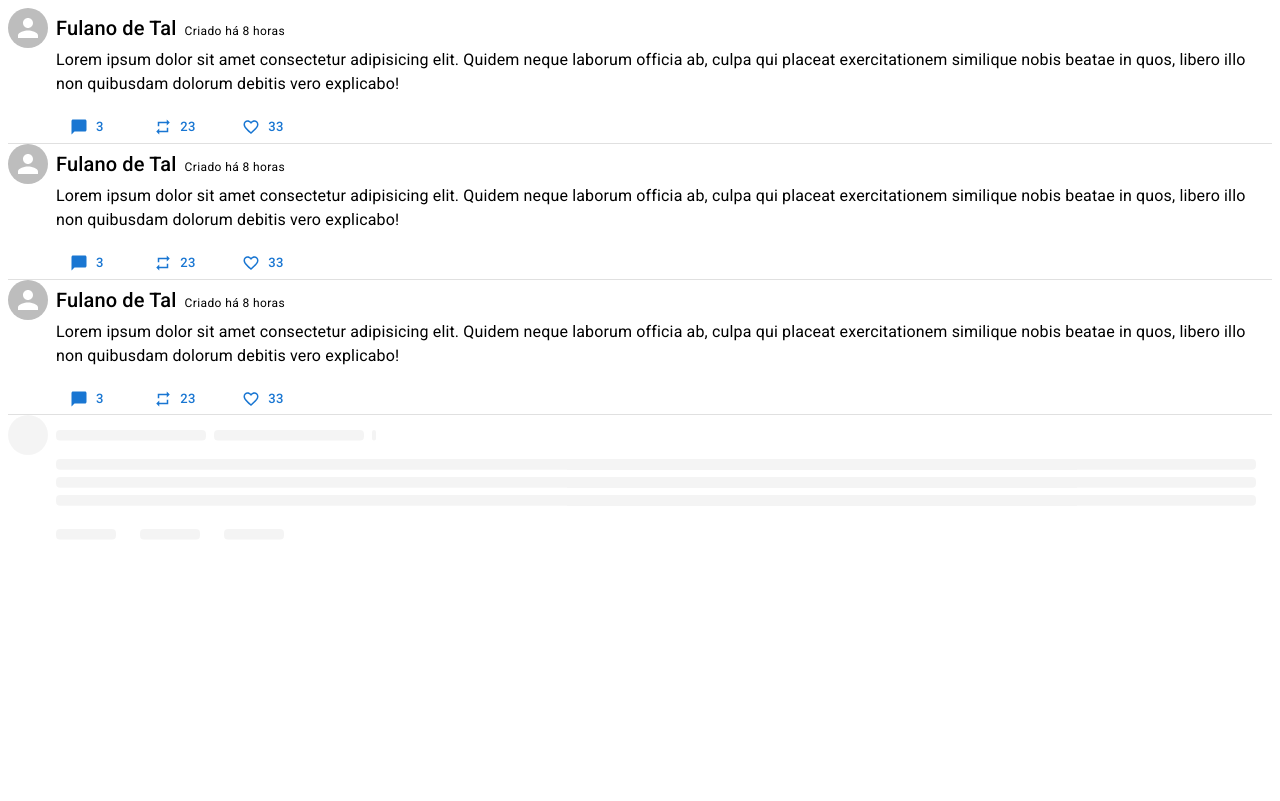
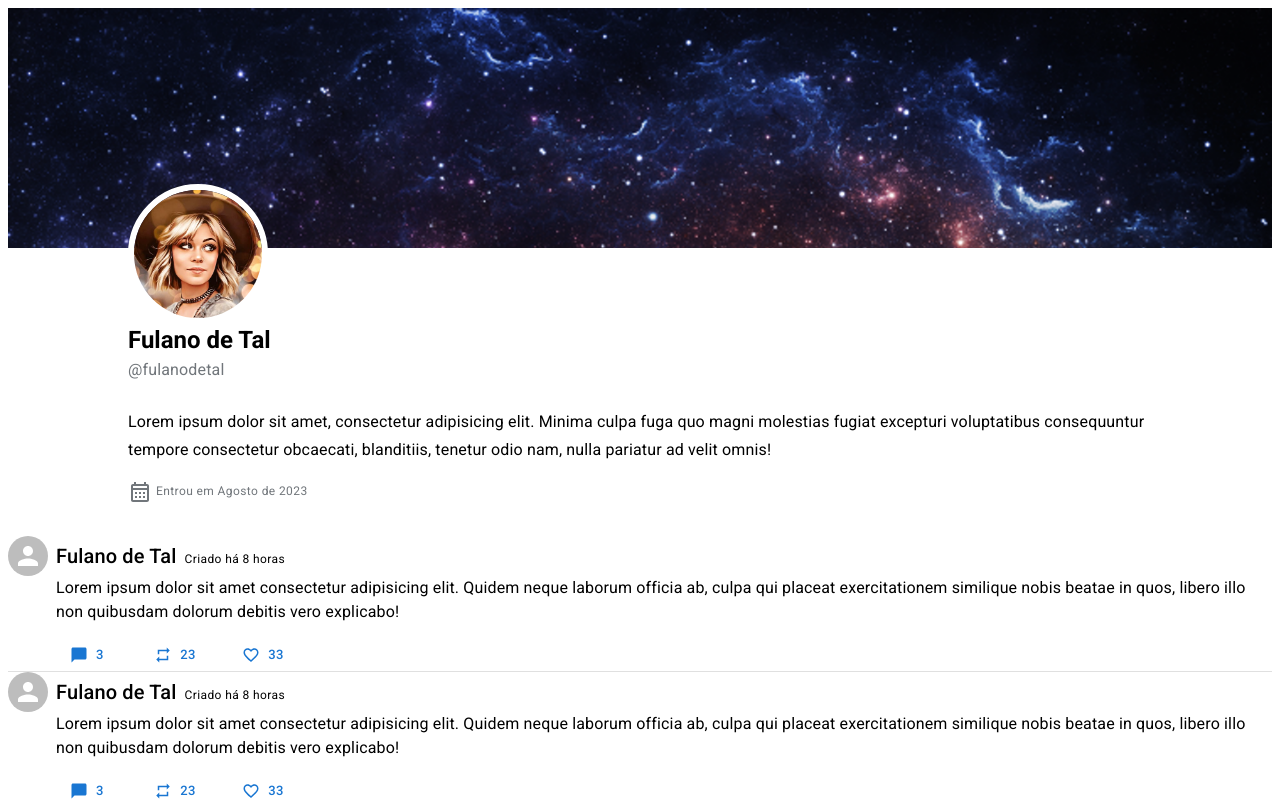
Before and after one commit to vicastanha/PRM-2023, a React (Vite) app in the folder frontend/: page / in a window 1280 px wide. Shown: the top 801 px of the page. Built offline with nearby package versions, Linux system fonts and the light colour scheme.

Commit message:
aula 14/08/2023

```diff
--- a/frontend/src/App.tsx
+++ b/frontend/src/App.tsx
@@ -1,12 +1,16 @@
 import { Divider } from "@mui/material"
 import TopicCard from "./components/TopicCard"
 import TopicCardSkeleton from "./components/TopicCardSkeleton"
+import HeaderProfile from "./components/HeaderProfile"
 
 
 function App() {
 
   return (
     <div id='App'>
+      <HeaderProfile/>
+      <TopicCard/>
+      <Divider />
       <TopicCard/>
       <Divider />
       <TopicCard/>
--- /dev/null
+++ b/frontend/src/components/HeaderProfile/index.tsx
@@ -0,0 +1,47 @@
+import { Avatar, Box, Typography } from "@mui/material";
+import { CalendarMonthOutlined } from "@mui/icons-material";
+
+//import de imgs
+import banner from '../../assets/img/profile_banner.png';
+import avatar from '../../assets/img/profile_avatar.jpg';
+
+//importando css
+import './style.css';
+
+function HeaderProfile() {
+    return (
+        <Box id="header-profile">
+
+            <Box className="header-profile-background">
+                <img src={banner} />
+
+            </Box>
+
+            <Box className="header-profile-detail">
+                <Avatar alt="fulano de tal" style={{ width: 128, height: 128 }}
+                    src={avatar} className="header-profile-detail-avatar" />
+                <Box className="header-profile-detail-text">
+                    <Typography variant="h5">
+                        Fulano de Tal
+                    </Typography>
+
+                    <Typography variant="subtitle1" component="h6">
+                        @fulanodetal
+                    </Typography>
+                    <Typography variant="subtitle1" component="p">
+                        Lorem ipsum dolor sit amet, consectetur adipisicing elit. Minima culpa fuga quo magni molestias fugiat excepturi voluptatibus consequuntur tempore consectetur obcaecati, blanditiis, tenetur odio nam, nulla pariatur ad velit omnis!
+                    </Typography>
+
+                    <Typography variant="caption">
+                        <CalendarMonthOutlined />
+                        Entrou em Agosto de 2023
+
+                    </Typography>
+                </Box>
+            </Box>
+
+        </Box>
+    )
+}
+
+export default HeaderProfile;
--- /dev/null
+++ b/frontend/src/components/HeaderProfile/style.css
@@ -0,0 +1,52 @@
+#header-profile {
+    width: 100%;
+    display: flex;
+    flex-direction: column;
+    align-items: center;
+}
+
+#header-profile .header-profile-background {
+    width: 100%;
+    height: 15rem;
+    /* tudo o que transborda ele esconde */
+    overflow: hidden;
+}
+
+#header-profile .header-profile-background img {
+    width: 100%;
+}
+
+#header-profile .header-profile-detail {
+    margin-top: -4rem;
+    max-width: 64rem;
+
+}
+
+#header-profile .header-profile-detail-avatar {
+    border: 0.4rem solid #fff;
+}
+
+#header-profile  .header-profile-detail-text{
+    margin-bottom: 2rem;
+}
+
+#header-profile  .header-profile-detail-text h5{
+    font-weight: 800;
+}
+
+#header-profile  .header-profile-detail-text h6{
+    color: #71767b;
+    margin-bottom: 1.5rem;
+}
+
+#header-profile  .header-profile-detail-text p{
+    margin-bottom: 1rem;
+}
+
+#header-profile .header-profile-detail-text span{
+    color: #71767b;
+    display: flex;
+    flex-direction: row;
+    align-items: center;
+    gap: 0.25rem;
+}
--- a/frontend/src/components/TopicCardSkeleton/index.tsx
+++ b/frontend/src/components/TopicCardSkeleton/index.tsx
@@ -23,7 +23,6 @@
                 <Skeleton width={60} />
             </Box>
 
-
         </div>
 
     )
```
Also changed, not shown: frontend/src/assets/img/profile_avatar.jpg (added), frontend/src/assets/img/profile_banner.png (added).
